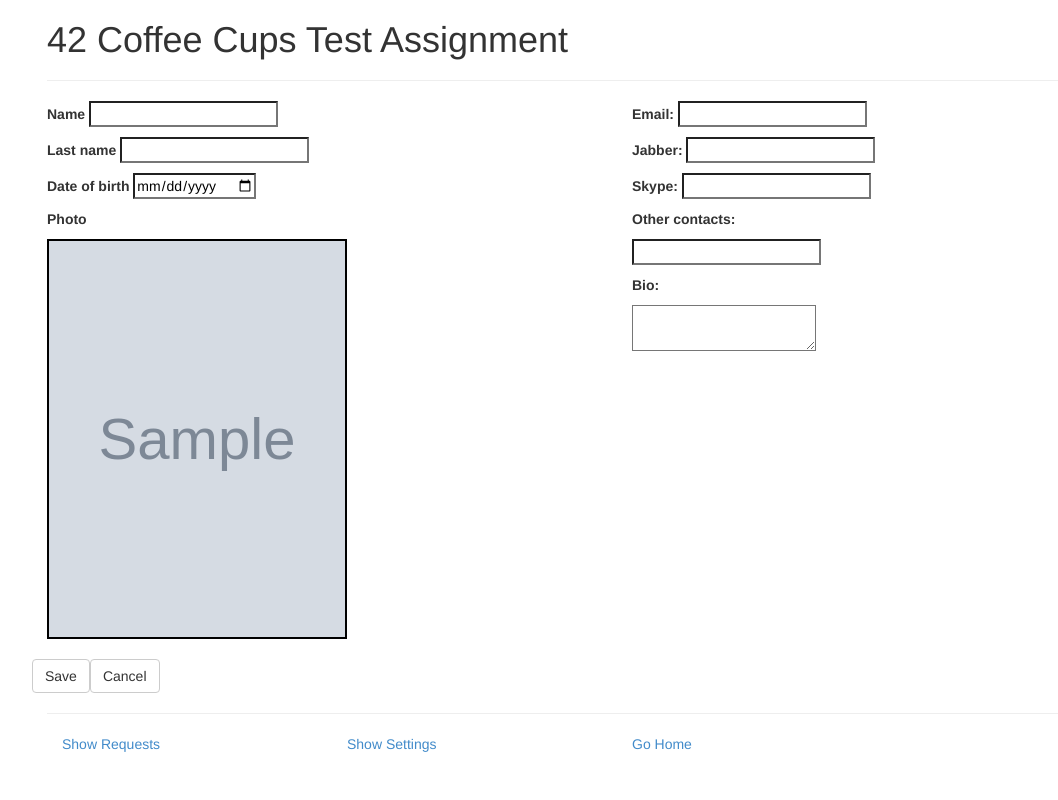
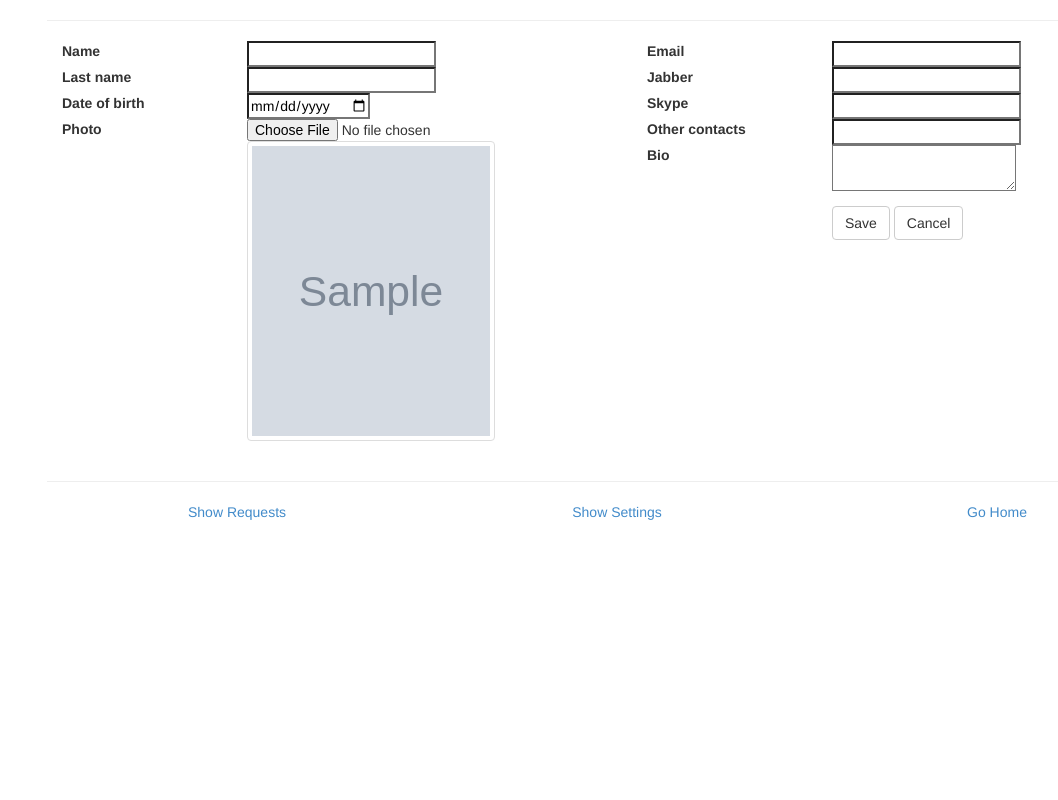
Before and after one commit to 42cups/test_task, a Django app: template cups/apps/test_cup/templates/change.html in a window 1280 px wide. Shown: the whole page, without its empty margins (23-1081 px from the left). Run offline with Django 3.2, Linux system fonts and the light colour scheme; the template is opened without the code that fills it: most values are stand-ins (such as "Sample title", 1, 10 or a date in 2020); grey boxes marked "Sample" are stand-in pictures; form fields are guessed from the names that the template uses.

Commit message:
fix forms add bootstrap

```diff
--- a/cups/apps/test_cup/models.py
+++ b/cups/apps/test_cup/models.py
@@ -14,7 +14,7 @@ class Person(models.Model):
     bio = models.TextField()
     contacts = models.TextField()
     other_contacts = models.TextField(blank=True)
-    photo = models.ImageField(blank=True,upload_to='.',null=True,max_length=100)
+    photo = models.ImageField(blank=True,upload_to='.',null=True,max_length=100, )
 
 
     def __unicode__(self):
--- a/cups/apps/test_cup/templates/base.html
+++ b/cups/apps/test_cup/templates/base.html
@@ -10,7 +10,7 @@
   <body>
    <div class="container">
 
-    <h1>42 Coffee Cups Test Assignment</h1>
+    <!--<h1>42 Coffee Cups Test Assignment</h1>-->
 
 <hr>
 
@@ -20,9 +20,9 @@
        <hr>
        <!-- default bootstrap <hr> css looks better =)
        <hr style="border: 1px solid #000000;" >-->
-<div class="col-md-3" ><a href="{% url 'requests' %}">Show Requests</a></div>
-<div class="col-md-3" ><a href="{% url 'settings' %}">Show Settings</a></div>
-<div class="col-md-3" ><a href="{% url 'main' %}">Go Home</a></div>
+<div class="col-md-4" style="text-align: center"><a href="{% url 'requests' %}">Show Requests</a></div>
+<div class="col-md-4" style="text-align: center"><a href="{% url 'settings' %}">Show Settings</a></div>
+<div class="col-md-4" style="text-align: center"><a href="{% url 'main' %}">Go Home</a></div>
 
 
 
--- a/cups/apps/test_cup/templates/change.html
+++ b/cups/apps/test_cup/templates/change.html
@@ -1,41 +1,114 @@
 {% extends "base.html" %}
 
-{%block content %}
-      <div class="row">
-            <form enctype="multipart/form-data" action="" method="post">{% csrf_token %}
-                    <div class="col-md-6">
-                        <p><b>Name </b> {{ form.name }}</p>
-                        <p><b>Last name </b>{{ form.last_name }}</p>
-                        <p><b>Date of birth </b>{{ form.date_of_birth }}</p>
-                        <p><b>Photo</b></p>
+{% block content %}
+    <div class="row">
+        <form enctype="multipart/form-data" action="" method="post" >{% csrf_token %}
+            <div class="col-md-6">
+
+                <div class=" form-group">
+                        <label class="col-sm-4 control-label" for='name'>
+                            Name
+                        </label>
+                        <div class="col-sm-6">
+                            {{ form.name }}
+                        </div>
+                </div>
+
+                <div class=" form-group">
+                    <label class="col-sm-4 control-label" for='last_name'>
+                        Last name
+                    </label>
+
+                    <div class="col-sm-6">
+                        {{ form.last_name }}
+                    </div>
+                </div>
+
+                <div class=" form-group">
+                    <label class="col-sm-4 control-label" for='birth'>
+                        Date of birth
+                    </label>
+
+                    <div class="col-sm-6">
+                        {{ form.date_of_birth }}
+                    </div>
+                </div>
+
+
+                <div class="form-group">
+                    <label class="col-sm-4 control-label">Photo</label>
                     {% if person.photo %}
-                    <img src="{{person.photo.url}}"
-                    width="300" height="400" style="border: 2px solid #000000;">
-                    {% endif %}
-                    </div>
-                    <div class="col-md-6">
-                        <p><b>Email: </b>{{ form.email }}</p>
-                        <p><b>Jabber: </b>{{ form.jabber }}</p>
-                        <p><b>Skype: </b>{{ form.skype }}</p>
-                        <p><b>Other contacts: <p></b>{{ form.other_contacts }}</p></p>
-                        <p><b>Bio: <p></b>{{ form.bio }}</p></p>
+                        <div class="col-sm-6">
+                        {{ form.photo }}
 
-                    </div>
+                        <img src="{{ person.photo.url }}"
+                             style="width: 300px;height: 300px" class="img-thumbnail">
+                        </div>
+                    {% endif %}</div>
 
-    <br>
-    <div class="row">
-            <div class="col-md-6">
+            </div>
+            <div class="col-md-6 form-group">
+                <div class=" form-group">
+                        <label class="col-sm-4 control-label" for='email'>
+                            Email
+                        </label>
+                        <div class="col-sm-6">
+                            {{ form.email }}
+                        </div>
+                </div>
+
+                <div class=" form-group">
+                        <label class="col-sm-4 control-label" for='jabber'>
+                            Jabber
+                        </label>
+                        <div class="col-sm-6">
+                            {{ form.jabber }}
+                        </div>
+                </div>
+
+                <div class=" form-group">
+                        <label class="col-sm-4 control-label" for='skype'>
+                            Skype
+                        </label>
+                        <div class="col-sm-6">
+                            {{ form.skype }}
+                        </div>
+                </div>
+
+                <div class=" form-group">
+                        <label class="col-sm-4 control-label" for='other_contacts'>
+                            Other contacts
+                        </label>
+                        <div class="col-sm-6">
+                            {{ form.other_contacts }}
+                        </div>
+                </div>
+
+                <div class=" form-group">
+                        <label class="col-sm-4 control-label" for='bio'>
+                            Bio
+                        </label>
+                        <div class="col-sm-6">
+                            {{ form.bio }}
+                        </div>
+                </div>
 
             </div>
 
-            <div class="col-md-6">
+            <br>
 
+            <div class="row">
+                <div style="text-align: left" class="col-md-2 col-md-offset-2">
+<button type="submit" class="btn btn-default">Save</button>
+            <a href="/" class="btn btn-default">Cancel</a>
+
+                </div>
             </div>
-    </div><br>
-                <button type="submit" class="btn btn-default">Save</button><a href="/" class="btn btn-default">Cancel</a>
-          </form>
+            <br>
+
+        </form>
 
     </div>
 
 
-{%endblock%}
+{% endblock %}
--- a/cups/apps/test_cup/views.py
+++ b/cups/apps/test_cup/views.py
@@ -28,7 +28,6 @@ class ShowSettings(TemplateView):
 class UpdateBio(UpdateView):
 
     model = Person
-    template_name ='person'
     template_name = 'change.html'
     form_class = ShowBioForm
     success_url = '/'
--- a/inital_data.json
+++ b/inital_data.json
@@ -5,7 +5,7 @@
         "fields":{
             "name":"Django",
             "last_name":"Reinhardt",
-            "date_of_birth":"10-01-1910",
+            "date_of_birth":"1910-01-01",
             "email":"django1910@mail.ru",
             "jabber":"django_r@khavr.com",
             "skype":"django1910",
```
Also changed, not shown: cups/apps/test_cup/forms.py (+9 -0 lines), cups/media/django.jpg (added).
